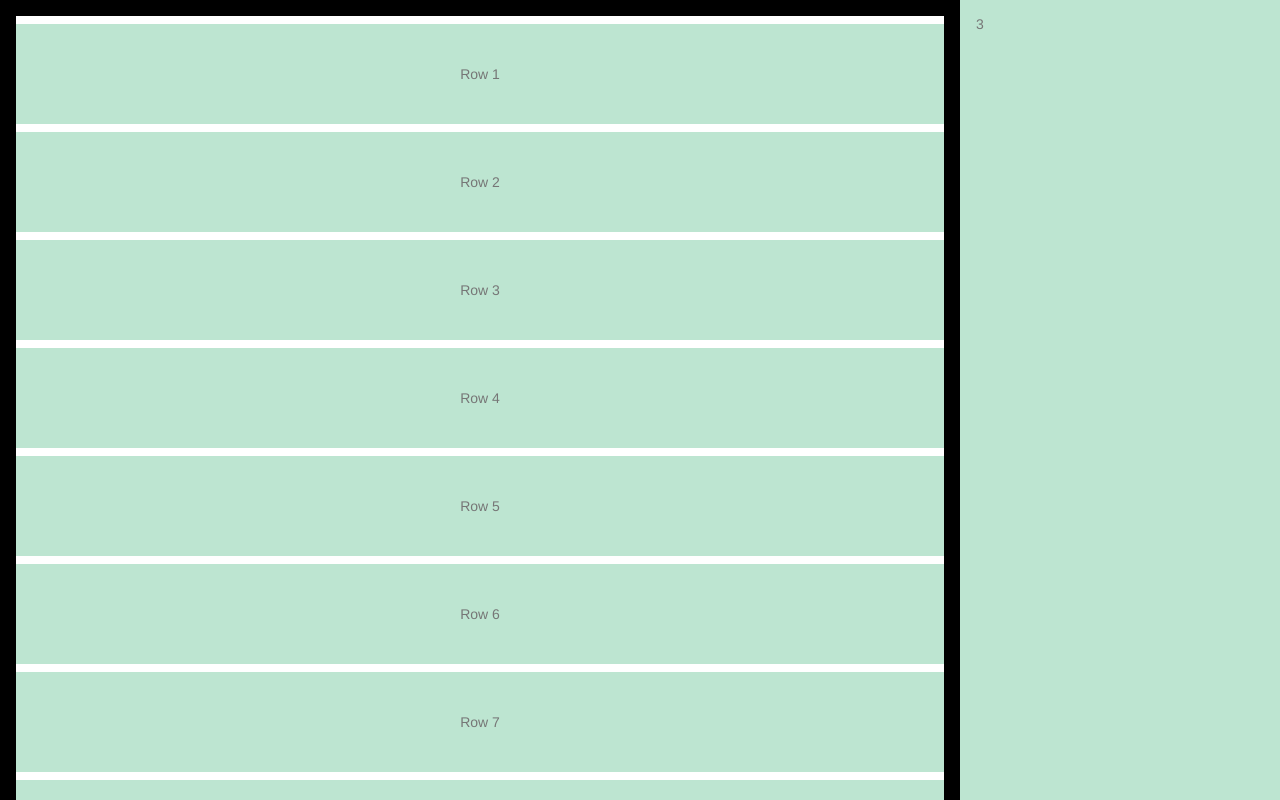
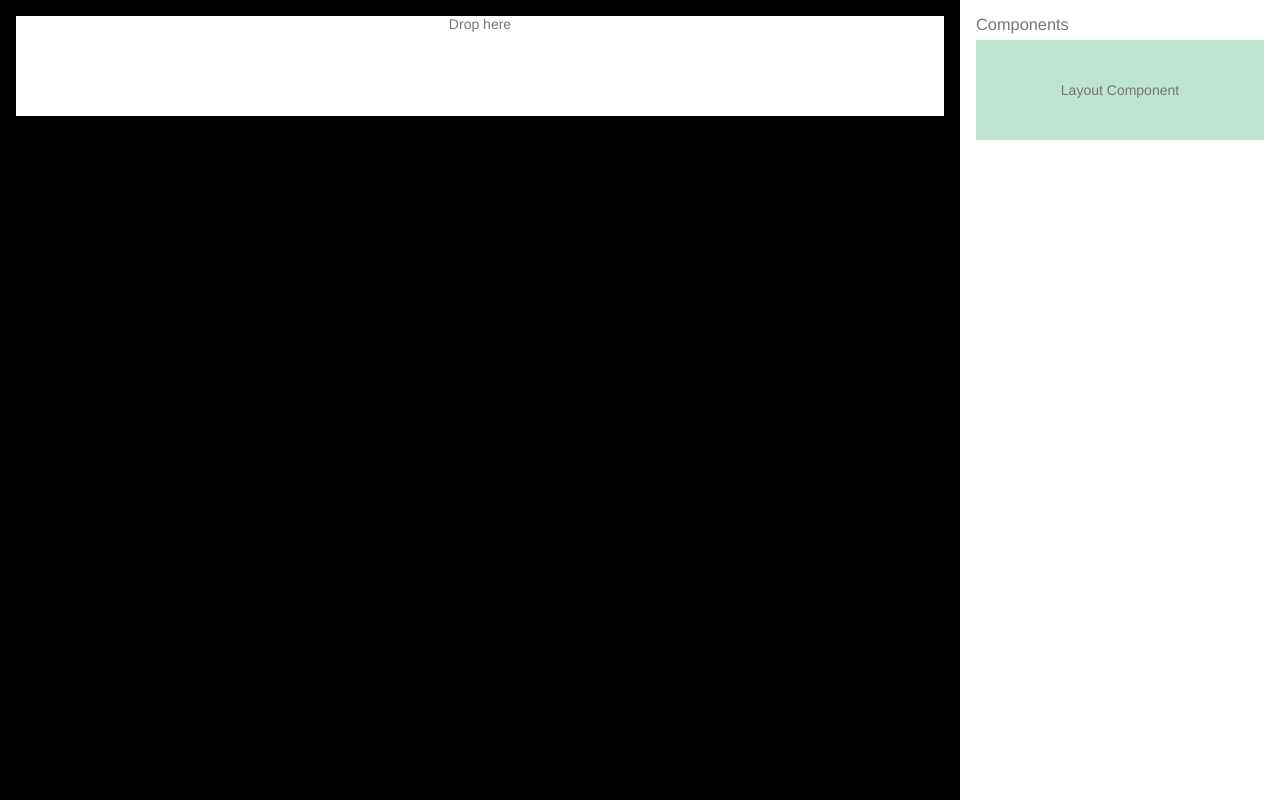
Before and after one commit to pleshevskiy/emerald-editor, a React app: page / in a window 1280 px wide. Built offline with nearby package versions, Linux system fonts and the light colour scheme.

Commit message:
feat: add simple dnd interface
feat: add dragable component
feat: add dropping to target container

Closes #1

```diff
--- /dev/null
+++ b/src/component.tsx
@@ -0,0 +1,30 @@
+import React from 'react';
+import { DragSourceMonitor, useDrag } from 'react-dnd';
+
+export enum ComponentType {
+    Layout = 'Layout',
+    Inner = 'Inner',
+}
+
+type ComponentProps = {
+    type: ComponentType | keyof typeof ComponentType;
+};
+
+export function Component({ type }: ComponentProps) {
+    const [{ isDragging }, drag] = useDrag({
+        item: { type },
+        collect: (monitor: DragSourceMonitor) => ({
+            isDragging: monitor.isDragging(),
+        }),
+    });
+
+    return (
+        <div
+            ref={drag}
+            className="row-center-center h-100 w-100p m-t-8 bg-for-test"
+            style={isDragging ? {background: 'red'} : {}}
+        >
+            {type} Component
+        </div>
+    );
+}
--- a/src/editor-container.tsx
+++ b/src/editor-container.tsx
@@ -1,16 +1,39 @@
-import React from 'react';
+import React, { useState } from 'react';
+import { useDrop } from 'react-dnd';
+import { Component, ComponentType } from './component';
+import { DragItem } from './interfaces';
 
 
 export function EditorContainer() {
+    const [components, setComponents] = useState<DragItem[]>([]);
+
+    const [{ isOver, canDrop, draggingItem }, drop] = useDrop({
+        accept: [
+            ComponentType.Layout,
+        ],
+        drop(item: DragItem) {
+            setComponents([...components, item]);
+        },
+        collect: (monitor) => ({
+            isOver: monitor.isOver(),
+            canDrop: monitor.canDrop(),
+            draggingItem: monitor.getItem(),
+        }),
+    });
+
+    const opacity = isOver || !draggingItem ? 1 : 0.7;
+
     return (
-        <div className="col-start-center grow-1 w-100p bg-white">
-            {Array.from(new Array(20).keys()).map((key) => {
-                return (
-                    <div key={key} className="row-center-center h-100 w-100p m-t-8 bg-for-test">
-                        Row {key + 1}
-                    </div>
-                );
-            })}
+        <div
+            ref={drop}
+            className="col-start-center grow-1 w-100p min-h-100 bg-white"
+            style={{opacity}}
+        >
+            <p>Drop here</p>
+
+            {components.map((item, i) => (
+                <Component key={i} type={item.type} />
+            ))}
         </div>
     );
 }
--- /dev/null
+++ b/src/interfaces.ts
@@ -0,0 +1,5 @@
+import { ComponentType } from './component';
+
+export interface DragItem {
+  type: keyof typeof ComponentType;
+}
--- a/src/main.tsx
+++ b/src/main.tsx
@@ -2,6 +2,7 @@ import React from 'react';
 import { DndProvider } from 'react-dnd';
 import { HTML5Backend } from 'react-dnd-html5-backend';
 import { EditorContainer } from './editor-container';
+import { Component, ComponentType } from './component';
 
 export function EmeraldEditor() {
     return (
@@ -12,7 +13,10 @@ export function EmeraldEditor() {
                         <EditorContainer />
                     </div>
                 </div>
-                <div className="col-start-start w-320 p-16 bg-for-test">3</div>
+                <div className="col-start-start w-320 p-16">
+                    <h3>Components</h3>
+                    <Component type={ComponentType.Layout} />
+                </div>
             </div>
         </DndProvider>
     );
```
